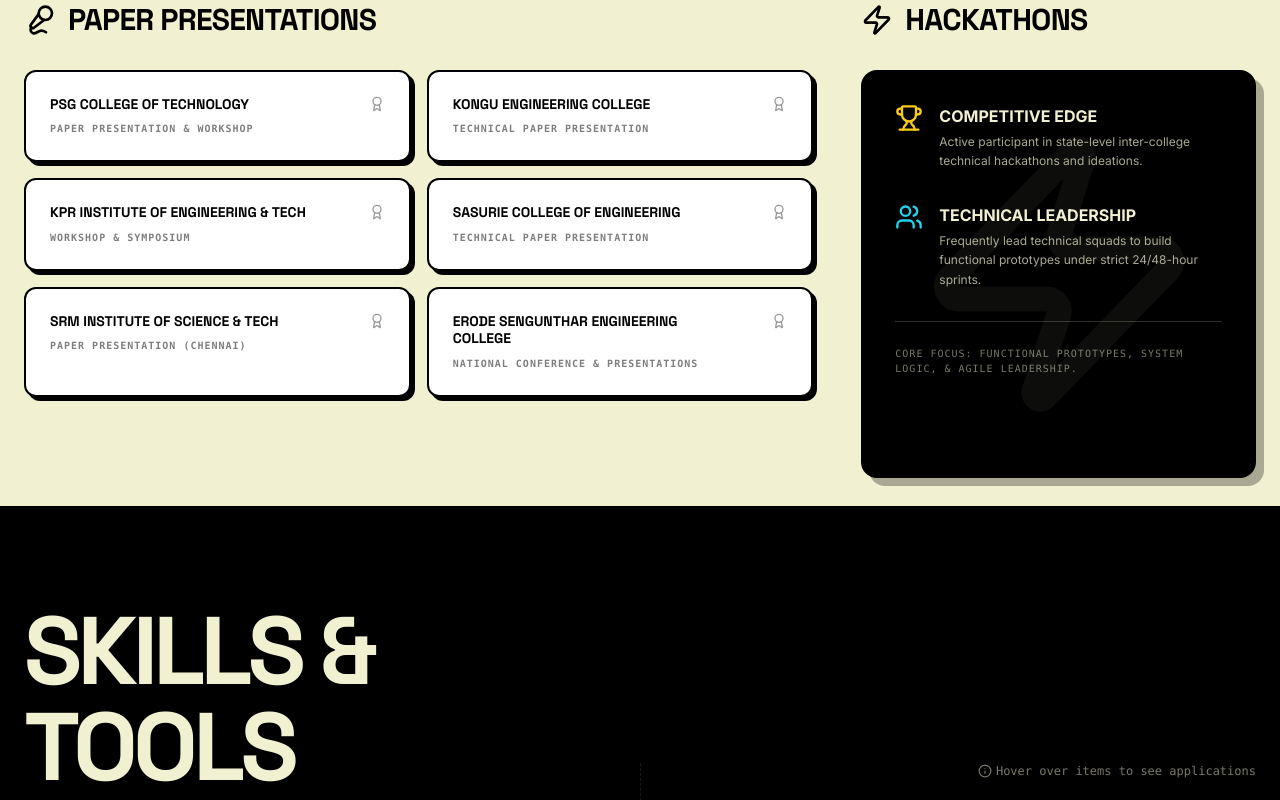
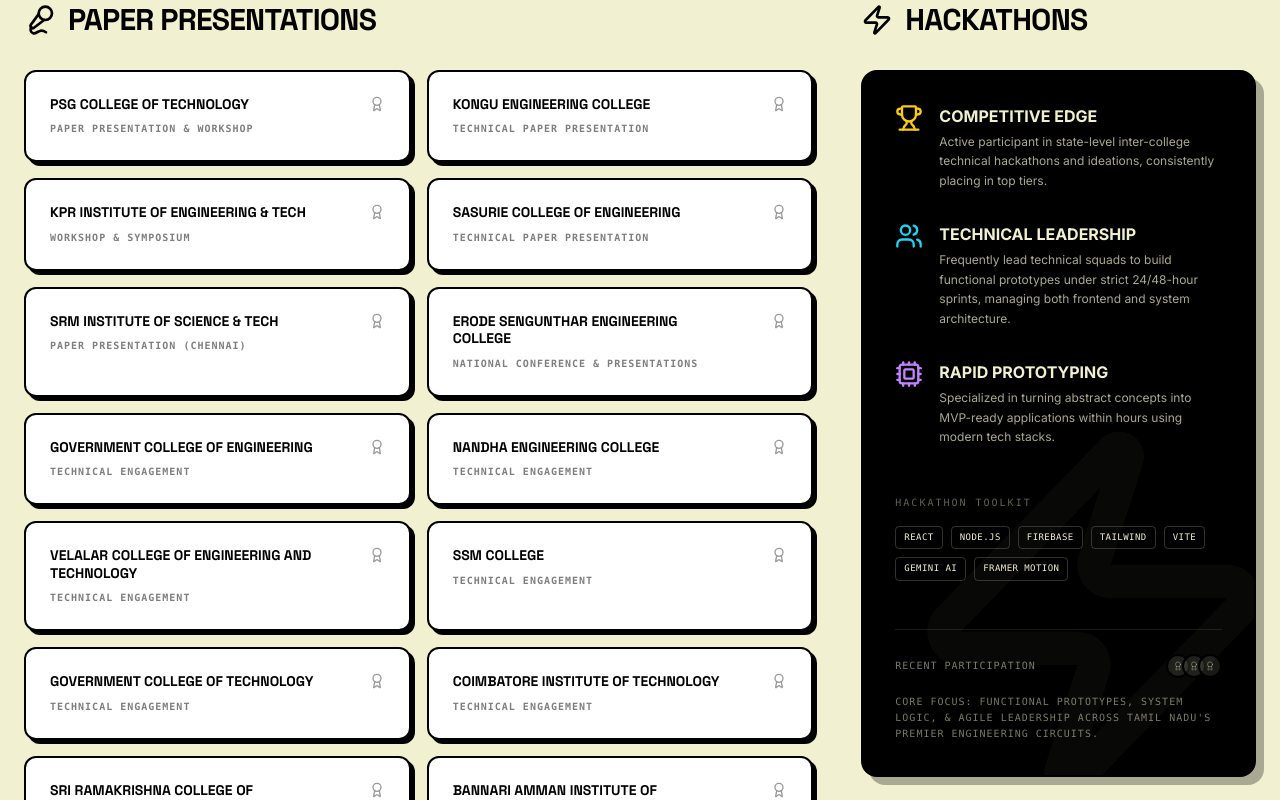
Before and after one commit to rahulcvwebsitehosting/myportfolio, a React (Vite) app: page / in a window 1280 px wide. Shown: the part 2900-3700 px from the top of the page. Built offline with nearby package versions, Linux system fonts and the light colour scheme.

Commit message:
feat: Enhance educational engagement section
Adds multiple educational institutions to the 'Technical Engagement' section and refines the Hackathons section styling and content. Updates README with improved descriptions and badges. Includes `lint` script and cleans up `.gitignore`.

```diff
--- a/App.tsx
+++ b/App.tsx
@@ -186,7 +186,17 @@
     { name: "KPR Institute of Engineering & Tech", role: "Workshop & Symposium" },
     { name: "Sasurie College of Engineering", role: "Technical Paper Presentation" },
     { name: "SRM Institute of Science & Tech", role: "Paper Presentation (Chennai)" },
-    { name: "Erode Sengunthar Engineering College", role: "National Conference & Presentations" }
+    { name: "Erode Sengunthar Engineering College", role: "National Conference & Presentations" },
+    { name: "Government College of Engineering", role: "Technical Engagement" },
+    { name: "Nandha Engineering College", role: "Technical Engagement" },
+    { name: "Velalar College of Engineering and Technology", role: "Technical Engagement" },
+    { name: "SSM College", role: "Technical Engagement" },
+    { name: "Government College of Technology", role: "Technical Engagement" },
+    { name: "Coimbatore Institute of Technology", role: "Technical Engagement" },
+    { name: "Sri Ramakrishna College Of Engineering", role: "Technical Engagement" },
+    { name: "Bannari Amman Institute of Technology", role: "Technical Engagement" },
+    { name: "SNS College of Technology/Engineering", role: "Technical Engagement" },
+    { name: "Sri Krishna College of Technology", role: "Technical Engagement" }
   ];
 
   const menuItems = [
@@ -542,28 +552,62 @@
                   <Zap size={32} />
                   <h3 className="font-display text-3xl font-black uppercase tracking-tight">Hackathons</h3>
                 </div>
-                <div className="bg-black text-[#F1F0D1] p-8 rounded-2xl border-2 border-black shadow-[8px_8px_0px_0px_rgba(0,0,0,0.3)] relative overflow-hidden h-full">
+                <div className="bg-black text-[#F1F0D1] p-8 rounded-2xl border-2 border-black shadow-[8px_8px_0px_0px_rgba(0,0,0,0.3)] relative overflow-hidden flex flex-col justify-between">
                   <div className="space-y-8 relative z-10">
                     <div className="flex gap-4">
                       <Trophy className="shrink-0 text-yellow-400" size={28} />
                       <div>
                         <h4 className="font-bold uppercase mb-1">Competitive Edge</h4>
-                        <p className="text-xs opacity-70 leading-relaxed">Active participant in state-level inter-college technical hackathons and ideations.</p>
+                        <p className="text-xs opacity-70 leading-relaxed">Active participant in state-level inter-college technical hackathons and ideations, consistently placing in top tiers.</p>
                       </div>
                     </div>
+
                     <div className="flex gap-4">
                       <Users className="shrink-0 text-cyan-400" size={28} />
                       <div>
                         <h4 className="font-bold uppercase mb-1">Technical Leadership</h4>
-                        <p className="text-xs opacity-70 leading-relaxed">Frequently lead technical squads to build functional prototypes under strict 24/48-hour sprints.</p>
+                        <p className="text-xs opacity-70 leading-relaxed">Frequently lead technical squads to build functional prototypes under strict 24/48-hour sprints, managing both frontend and system architecture.</p>
                       </div>
                     </div>
-                    <div className="pt-6 border-t border-[#F1F0D1]/20">
-                      <p className="text-[10px] font-mono opacity-50 uppercase tracking-widest">Core focus: functional prototypes, system logic, & agile leadership.</p>
+
+                    <div className="flex gap-4">
+                      <Cpu className="shrink-0 text-purple-400" size={28} />
+                      <div>
+                        <h4 className="font-bold uppercase mb-1">Rapid Prototyping</h4>
+                        <p className="text-xs opacity-70 leading-relaxed">Specialized in turning abstract concepts into MVP-ready applications within hours using modern tech stacks.</p>
+                      </div>
+                    </div>
+
+                    <div className="space-y-4 pt-4">
+                      <h5 className="font-mono text-[10px] uppercase tracking-[0.2em] opacity-40">Hackathon Toolkit</h5>
+                      <div className="flex flex-wrap gap-2">
+                        {['React', 'Node.js', 'Firebase', 'Tailwind', 'Vite', 'Gemini AI', 'Framer Motion'].map(tool => (
+                          <span key={tool} className="px-2 py-1 border border-[#F1F0D1]/20 rounded text-[9px] font-mono uppercase tracking-wider hover:bg-[#F1F0D1] hover:text-black transition-colors cursor-default">
+                            {tool}
+                          </span>
+                        ))}
+                      </div>
                     </div>
                   </div>
-                  <div className="absolute top-1/2 left-1/2 -translate-x-1/2 -translate-y-1/2 pointer-events-none opacity-[0.05]">
-                    <Zap size={300} />
+
+                  <div className="mt-12 pt-6 border-t border-[#F1F0D1]/10 relative z-10">
+                    <div className="flex items-center justify-between mb-4">
+                      <span className="text-[10px] font-mono opacity-50 uppercase tracking-widest">Recent Participation</span>
+                      <div className="flex -space-x-2">
+                        {[1, 2, 3].map(i => (
+                          <div key={i} className="w-6 h-6 rounded-full border-2 border-black bg-[#F1F0D1]/10 flex items-center justify-center">
+                            <Award size={10} className="text-[#F1F0D1]/40" />
+                          </div>
+                        ))}
+                      </div>
+                    </div>
+                    <p className="text-[10px] font-mono opacity-50 uppercase tracking-widest leading-relaxed">
+                      Core focus: functional prototypes, system logic, & agile leadership across Tamil Nadu's premier engineering circuits.
+                    </p>
+                  </div>
+
+                  <div className="absolute -bottom-10 -right-10 pointer-events-none opacity-[0.03]">
+                    <Zap size={400} />
                   </div>
                 </div>
               </div>
--- a/package.json
+++ b/package.json
@@ -6,7 +6,8 @@
   "scripts": {
     "dev": "vite",
     "build": "tsc && vite build",
-    "preview": "vite preview"
+    "preview": "vite preview",
+    "lint": "tsc --noEmit"
   },
   "dependencies": {
     "@google/genai": "^1.34.0",
```
Also changed, not shown: 2 other files (tests, documents, lock files or other folders).
